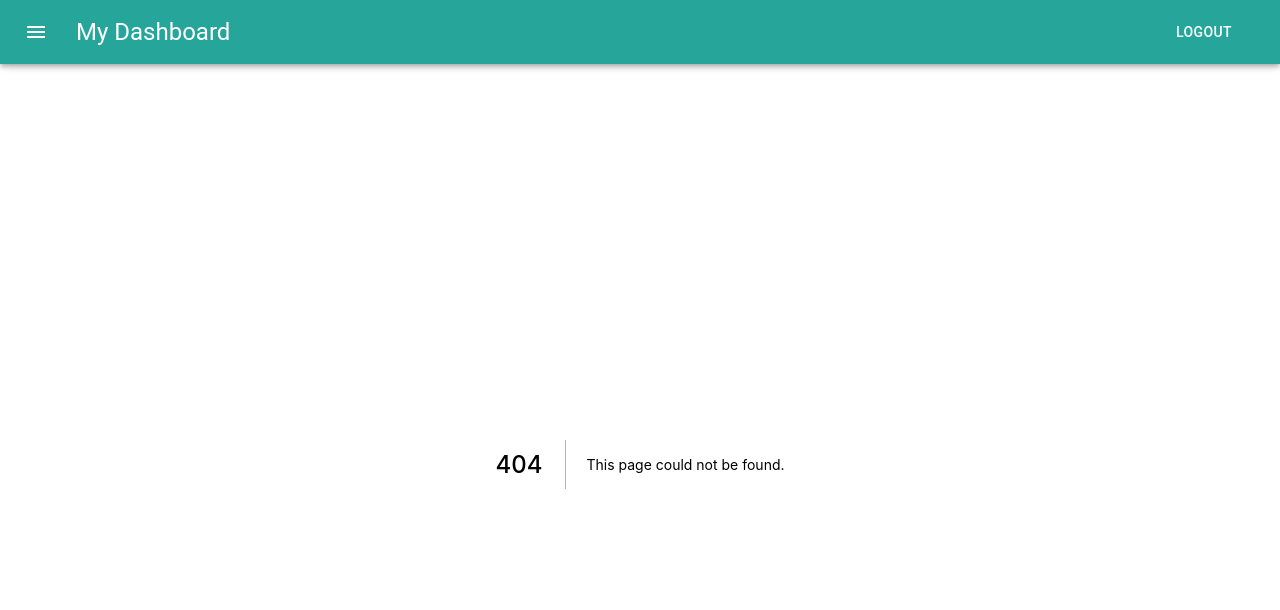
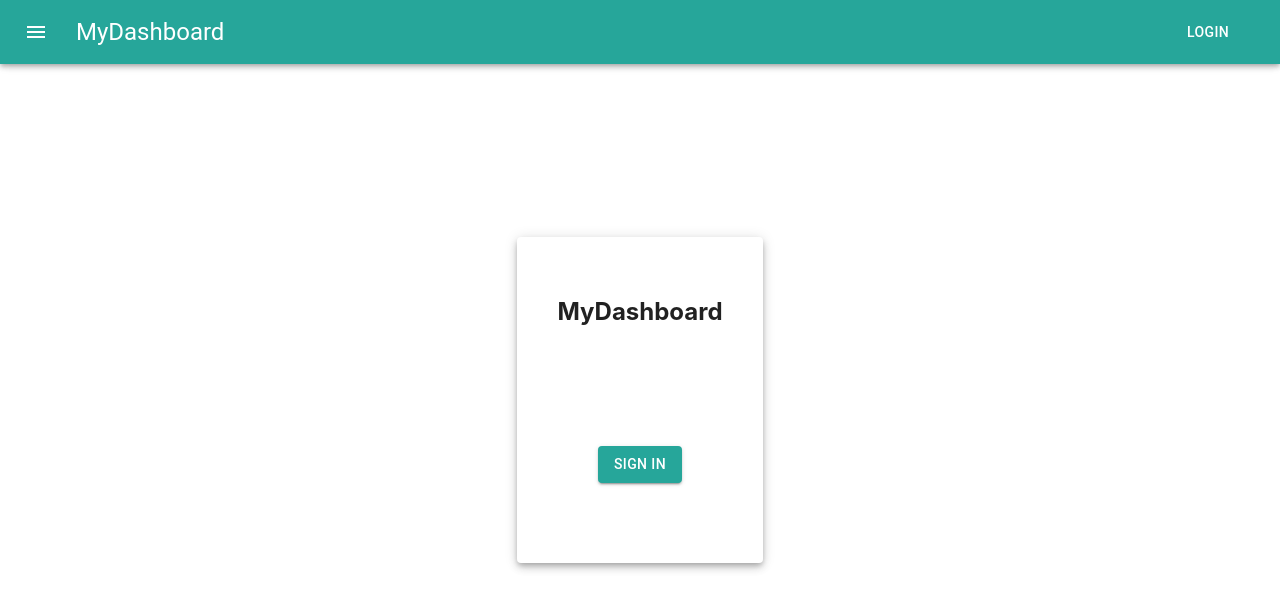
Before and after one commit to DanielAcostaRoa/nextauth-cognito-edge, a Next.js app: page /login in a window 1280 px wide. Before the commit this address had no page. Shown: the top 610 px of the page. Built offline with nearby package versions, Linux system fonts and the light colour scheme; no server answers.

Commit message:
feat: add page authorization

```diff
--- a/components/layout/Layout.tsx
+++ b/components/layout/Layout.tsx
@@ -1,9 +1,6 @@
 import Head from "next/head";
 import styles from "../../styles/Home.module.css";
-import dynamic from "next/dynamic";
-const NavBar = dynamic(() => import("../../components/navbar/TopBar"), {
-  ssr: false,
-});
+import TopBar from '../navbar/TopBar';
 
 export default function DashLayout({ children }) {
   return (
@@ -13,7 +10,7 @@ export default function DashLayout({ children }) {
         <meta name="description" content="Powered by next app" />
         <link rel="icon" href="/favicon.ico" />
       </Head>
-      <NavBar />
+      <TopBar />
       <div className={styles.container}>
         <main className={styles.main}>{children}</main>
       </div>
--- a/components/navbar/TopBar.tsx
+++ b/components/navbar/TopBar.tsx
@@ -8,6 +8,7 @@ import MenuIcon from "@mui/icons-material/Menu";
 import { ThemeProvider, createTheme } from "@mui/material/styles";
 import Button from "@mui/material/Button";
 import Link from "next/link";
+import { useSession, signIn, signOut } from "next-auth/react";
 
 const darkTheme = createTheme({
   palette: {
@@ -17,12 +18,8 @@ const darkTheme = createTheme({
   },
 });
 
-interface NavBarProps {
-  isAuthenticated: boolean;
-  handleLogout: () => void;
-}
-
 export default function TopBar() {
+  const { data: session } = useSession();
   return (
     <Box sx={{ flexGrow: 1 }}>
       <ThemeProvider theme={darkTheme}>
@@ -37,18 +34,17 @@ export default function TopBar() {
             >
               <MenuIcon />
             </IconButton>
-
             <Typography variant="h5" component="div" sx={{ flexGrow: 1 }}>
-              <Link href={"/"}>My Dashboard</Link>
+              <Link href={"/"}>MyDashboard</Link>
             </Typography>
             <Button
               color="inherit"
               sx={{ mr: 2 }}
               onClick={() => {
-                console.log("logout");
+                session ? signOut() : signIn("cognito");
               }}
             >
-              Logout
+              {session ? "Logout" : "Login"}
             </Button>
           </Toolbar>
         </AppBar>
--- a/pages/api/auth/[...nextauth].ts
+++ b/pages/api/auth/[...nextauth].ts
@@ -33,6 +33,9 @@ export default NextAuth({
   session: {
     strategy: "jwt",
   },
+  pages: {
+    error: "/login", // Error code passed in query string as ?error=
+  },
   jwt: {
     secret: process.env.NEXTAUTH_SECRET,
   },
--- a/pages/api/hello.ts
+++ /dev/null
@@ -1,13 +0,0 @@
-// Next.js API route support: https://nextjs.org/docs/api-routes/introduction
-import type { NextApiRequest, NextApiResponse } from 'next'
-
-type Data = {
-  name: string
-}
-
-export default function handler(
-  req: NextApiRequest,
-  res: NextApiResponse<Data>
-) {
-  res.status(200).json({ name: 'John Doe' })
-}
--- /dev/null
+++ b/pages/login.tsx
@@ -0,0 +1,70 @@
+import Button from "@mui/material/Button";
+import Paper from "@mui/material/Paper";
+import Box from "@mui/material/Box";
+import { ThemeProvider, createTheme } from "@mui/material/styles";
+import { signIn } from "next-auth/react";
+
+const darkTheme = createTheme({
+  palette: {
+    primary: {
+      main: "#26a69a",
+    },
+  },
+});
+
+const FormWithoutHookForm = () => {
+  return (
+    <Box
+      sx={{
+        display: "flex",
+        flexWrap: "wrap",
+        p: 3,
+        justifyContent: "center",
+        alignItems: "center",
+        m: "auto",
+        maxWidth: "500px",
+        maxHeight: "500px",
+      }}
+    >
+      <Paper elevation={5}>
+        <Box
+          sx={{
+            display: "flex",
+            flexWrap: "wrap",
+            justifyContent: "center",
+            alignItems: "center",
+            px: "20px",
+            py: "20px",
+            mx: "20px",
+            my: "20px",
+          }}
+        >
+          <h2>MyDashboard</h2>
+        </Box>
+        <Box
+          sx={{
+            display: "flex",
+            flexWrap: "wrap",
+            justifyContent: "center",
+            alignItems: "center",
+            m: 5,
+            p: 5,
+          }}
+        >
+          <ThemeProvider theme={darkTheme}>
+            <Button
+              variant="contained"
+              onClick={() => {
+                signIn("cognito");
+              }}
+            >
+              Sign In
+            </Button>
+          </ThemeProvider>
+        </Box>
+      </Paper>
+    </Box>
+  );
+};
+
+export default FormWithoutHookForm;
```
Also changed, not shown: pages/_middleware.tsx (added, +17 -0 lines).
